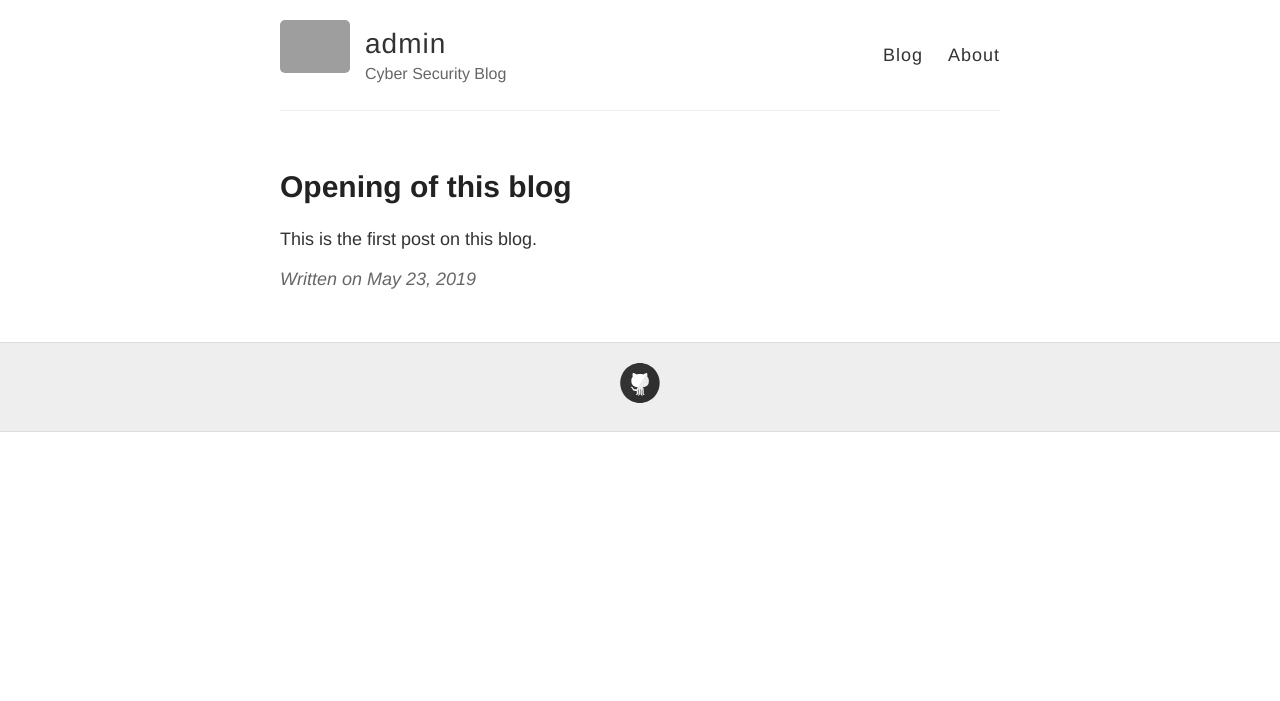
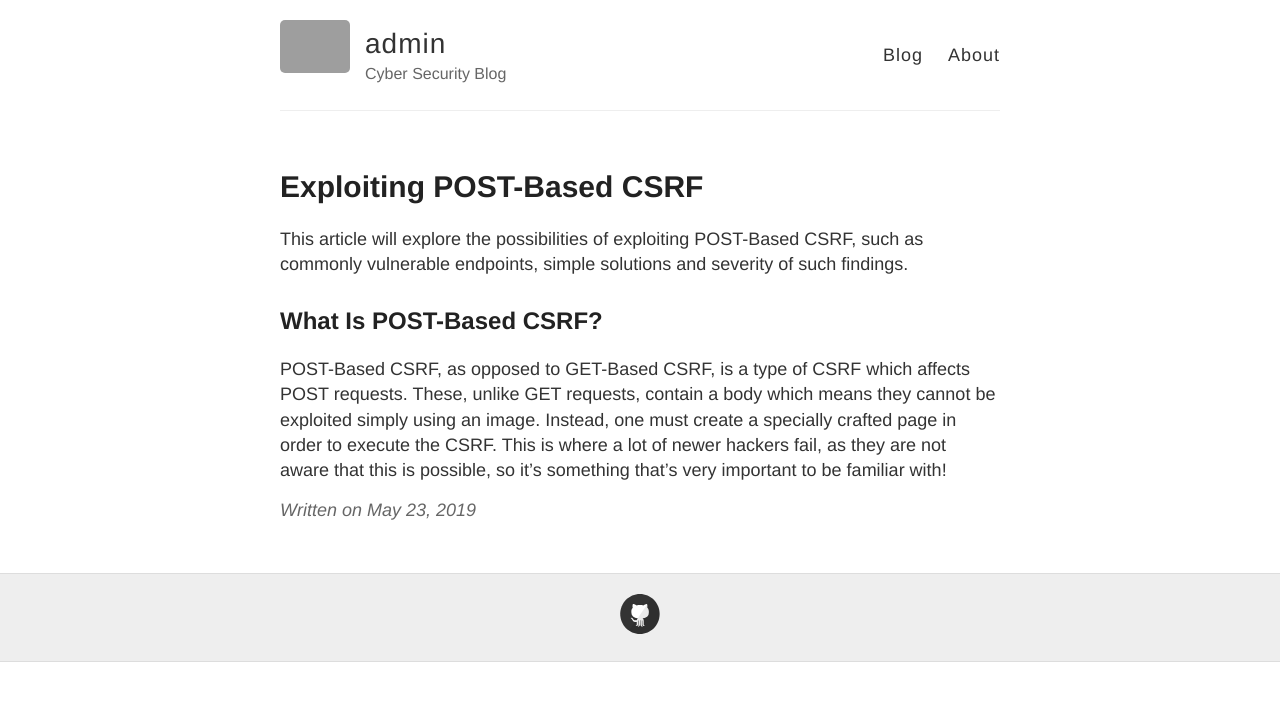
Before and after one commit to Cillian-Collins/blog, a Jekyll site: the page built from _posts/2019-5-23-Opening.md, in a window 1280 px wide. Shown: the top 701 px of the page. Built offline with Jekyll 4.4.1, drawn with Linux system fonts in a browser that asks for light colours; grey boxes are pictures that could not be loaded.

Commit message:
Update 2019-5-23-Opening.md

```diff
--- a/_posts/2019-5-23-Opening.md
+++ b/_posts/2019-5-23-Opening.md
@@ -1,6 +1,10 @@
 ---
 layout: post
-title: Opening of this blog
+title: Exploiting POST-Based CSRF
 ---
 
-This is the first post on this blog.
+This article will explore the possibilities of exploiting POST-Based CSRF, such as commonly vulnerable endpoints, simple solutions and severity of such findings.
+
+## What Is POST-Based CSRF?
+
+POST-Based CSRF, as opposed to GET-Based CSRF, is a type of CSRF which affects POST requests. These, unlike GET requests, contain a body which means they cannot be exploited simply using an image. Instead, one must create a specially crafted page in order to execute the CSRF. This is where a lot of newer hackers fail, as they are not aware that this is possible, so it's something that's very important to be familiar with!
```
